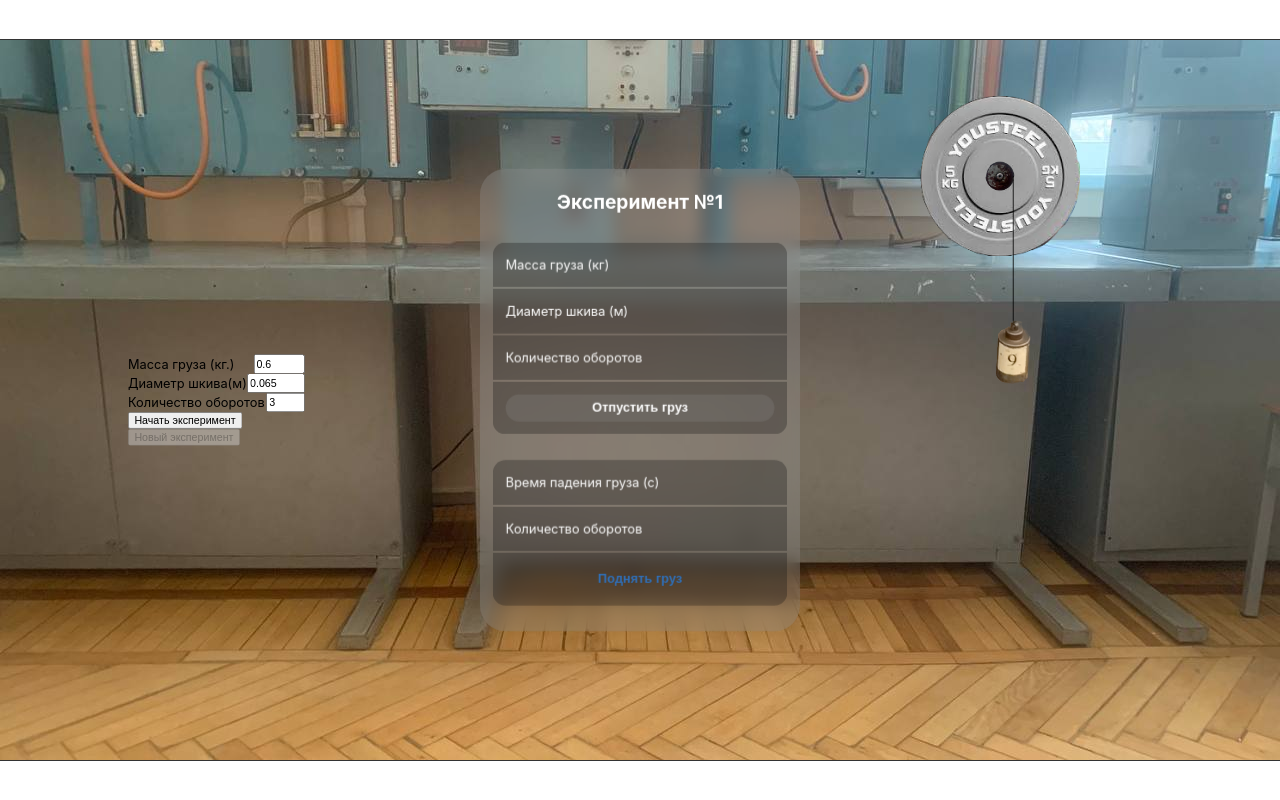
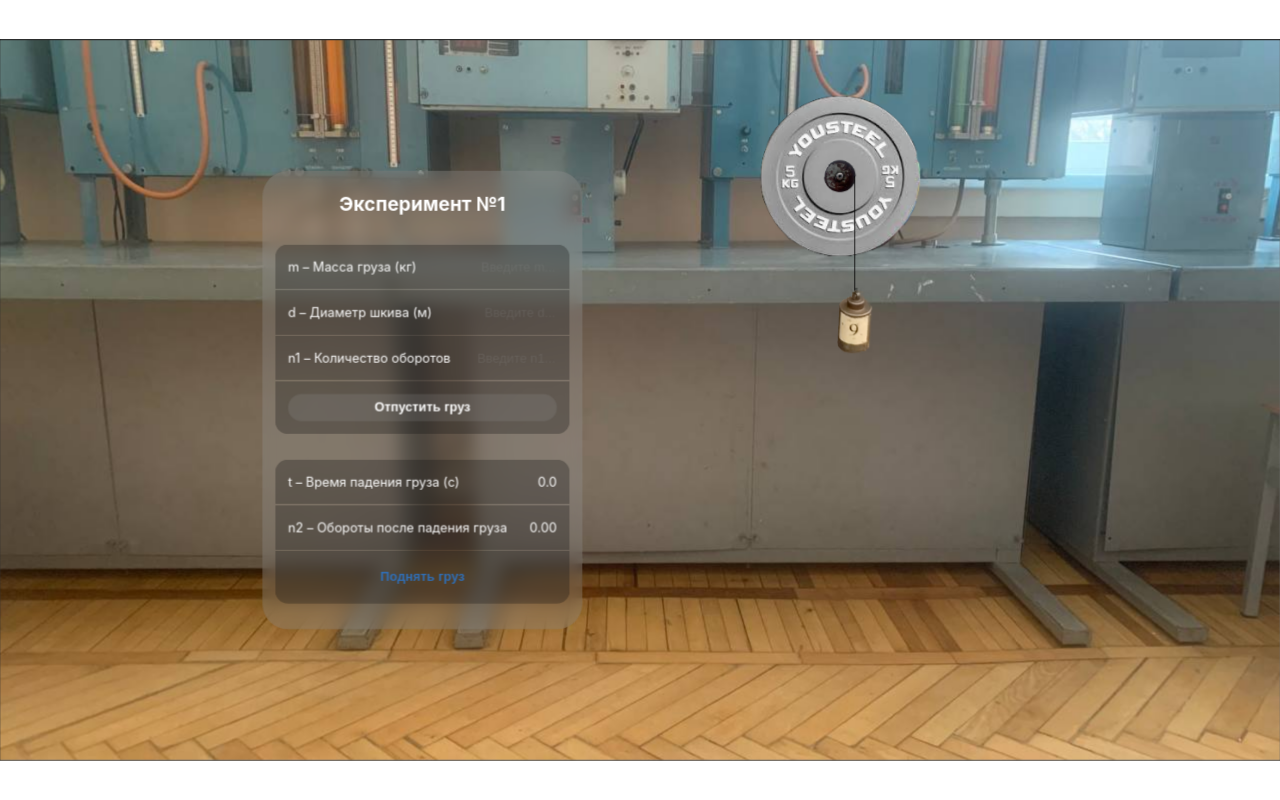
Before and after one commit to TakeMeTo404/lab1-moment-of-inertia, a Svelte app: page / in a window 1280 px wide. Built offline with nearby package versions, Linux system fonts and the light colour scheme.

Commit message:
ui patch 2

```diff
--- a/src/App.svelte
+++ b/src/App.svelte
@@ -7,61 +7,12 @@
 
     let state: State = 'idle'
 
-    /*let m = .6
-    let d = .065
-    let n1 = 3
-    const I = .204
-    const g = 9.81
-
-    let t: number
-    let n2: number
-    $: {
-        console.group()
-        console.log(`m = ${m.toFixed(2)}кг.`)
-        console.log(`d = ${d.toFixed(2)}м.`)
-        console.log(`n1 = ${n1.toFixed(1)}`)
-        console.log(`I = ${I.toFixed(2)}кг*м^2`)
-
-        /!* e = mg / (2m pi R^2 + I/R) *!/
-        const e = m * g / (2 * m * Math.PI * (d * d / 4) + 2 * I / d)
-        const t2 = Math.sqrt(2 * n1 / e)
-        // console.log(`t2 = ${t2.toFixed(2)}сек.`)
-
-        const a =
-            m * g /
-            (m + (
-                I / (2 * Math.PI * (d * d / 4))
-            ))
-
-        const H = Math.PI * d * n1
-        console.log(`H = ${H}м.`)
-
-        t = Math.sqrt(2 * H / a)
-        console.log(`t = ${t.toFixed(2)}сек.`)
-        n2 = n1 /
-            (
-                (m * d * d * t * t * g) / (8 * H * I)
-                - 1
-            )
-
-        const checkI = m * d**2 * t**2 * g / (8 * H * (1 + n1/n2))
-        const checkI2 = m * d * t**2 * g * n2 / (8 * n1 * Math.PI * (n1 + n2))
-        // console.log(`I=${I.toFixed(2)}, checkI=${checkI.toFixed(2)},, checkI2=${checkI2.toFixed(2)}`)
-
-        console.log(`n2 = ${n2.toFixed(1)}`)
-        console.groupEnd()
-    }*/
-
-    /*let ff: number = 0
-    $: console.log(ff, ff, ff, ff)*/
-
-    let m = 0.6
-    let d = 0.065
+    let m = mRange[0]
+    let d = (dRange[0] + dRange[1]) / 2
     let n1 = 3
     const I = 0.204
     const g = 9.81
     const al = .07
-
 
     let t: number
     let n2: number
@@ -129,7 +80,6 @@
          console.log(`I = ${IFinal}`)
          console.groupEnd()*/
     }
-
 
     let pulleyDiameterPx = dRangePx[0]
     $: {
@@ -214,16 +164,29 @@
 
         state = 'idle'
     }
-    /*
-        $: console.log(`Масса груза(г) = ${m}`)
-        $: console.log(`Диаметр шкива(м) = ${d}`)
-        $: console.log(`Количество оборотов n1 = ${n1}`)
-        $: console.log(`Время (с.) = ${t}`)
-        $: console.log(`Количество оборотов n2 = ${n2}`)*/
+
+    const onInputM = (e: Event & { currentTarget: HTMLInputElement, target: HTMLInputElement }) => {
+        const value = parseFloat(e.target.value)
+        if (!isNaN(value)) {
+            m = value
+        }
+    }
+    const onInputD = (e: InputEvent & { currentTarget: HTMLInputElement, target: HTMLInputElement }) => {
+        const value = parseFloat(e.target.value)
+        if (!isNaN(value)) {
+            d = value
+        }
+    }
+    const onInputN1 = (e: InputEvent & { currentTarget: HTMLInputElement, target: HTMLInputElement }) => {
+        const value = parseFloat(e.target.value)
+        if (!isNaN(value)) {
+            n1 = value
+        }
+    }
 </script>
 
 <div class="app" style="width: {width}px; height: {height}px; --scale: {$scale};">
-    <div class="ui-holder">
+    <div class="ui-holder to-left">
         <div class="ui">
             <div class="experiment-counter">
                 Эксперимент №1
@@ -231,81 +194,52 @@
             <section class="input">
                 <div class="section-element">
                     <div class="flex">
-                        <span>Масса груза (кг)</span>
+                        <span>m – Масса груза (кг)</span>
+                        <input type="number" max={mRange[0]} min={mRange[1]} step=".1" placeholder="Введите m..." on:input={onInputM} />
                     </div>
                 </div>
                 <div class="divider"></div>
                 <div class="section-element">
                     <div class="flex">
-                        <span>Диаметр шкива (м)</span>
+                        <span>d – Диаметр шкива (м)</span>
+                        <input type="number" max={dRange[0]} min={dRange[1]} step=".05" placeholder="Введите d..." on:input={onInputD} />
                     </div>
                 </div>
                 <div class="divider"></div>
                 <div class="section-element">
                     <div class="flex">
-                        <span>Количество оборотов</span>
+                        <span>n1 – Количество оборотов</span>
+                        <input type="number" max="4" min="3" step="1" placeholder="Введите n1..." on:input={onInputN1} />
                     </div>
                 </div>
                 <div class="divider"></div>
                 <div class="section-element">
-                    <button>Отпустить груз</button>
+                    <button on:click={onClickStart}>Отпустить груз</button>
                 </div>
             </section>
             <section class="output">
                 <div class="section-element">
                     <div class="flex">
-                        <span>Время падения груза (с)</span>
+                        <span>t – Время падения груза (с)</span>
+                        <span>{ loadFallingTime.toFixed(1) }</span>
                     </div>
                 </div>
                 <div class="divider"></div>
                 <div class="section-element">
                     <div class="flex">
-                        <span>Количество оборотов</span>
+                        <span>n2 – Обороты после падения груза</span>
+                        <span>{ disksRotationDoneDisplayed.toFixed(2) }</span>
                     </div>
                 </div>
                 <div class="divider"></div>
                 <div class="section-element">
-                    <button class="blue">Поднять груз</button>
+                    <button class="blue" on:click={onClickNew}>Поднять груз</button>
                 </div>
             </section>
             <section>
                 <div style="height: 2rem;"></div>
             </section>
         </div>
-    </div>
-
-    <div class="toolbar">
-        <div class="row">
-            <span>Масса груза (кг.)</span>
-            <input bind:value={m} disabled={state !== 'idle'} type="number" min={mRange[0]} max={mRange[1]} step=".1">
-        </div>
-        <div class="row">
-            <span>Диаметр шкива(м)</span>
-            <input bind:value={d} disabled={state !== 'idle'} type="number" min={dRange[0]} max={dRange[1]} step=".01">
-        </div>
-        <div class="row">
-            <span>Количество оборотов</span>
-            <input bind:value={n1} disabled={state !== 'idle'} type="number" min="3" max="4" step="1">
-        </div>
-
-        <div class="row">
-            <button disabled={state !== 'idle'} on:click|preventDefault|stopPropagation={onClickStart}>
-                Начать эксперимент
-            </button>
-        </div>
-        <div class="row">
-            <button disabled={state !== 'fall-done'} on:click|preventDefault|stopPropagation={onClickNew}>
-                Новый эксперимент
-            </button>
-        </div>
-        {#if state === 'falling' || state === 'fall-done'}
-            <div class="row">
-                <span>Время падения: {loadFallingTime.toFixed(1)}сек.</span>
-            </div>
-            <div class="row">
-                <span>Сделано оборотов: {disksRotationDoneDisplayed.toFixed(2)}</span>
-            </div>
-        {/if}
     </div>
 
     <div class="physics-container" style="height: {containerHeightPx}px; width: {flywheelDiameterPx}px;">
@@ -333,11 +267,18 @@
 
     .ui-holder {
         position: fixed;
-        left: 50%;
         top: 50%;
         translate: -50% -50%;
         width: fit-content;
         height: fit-content;
+
+        &.centered {
+            left: 50%;
+        }
+
+        &.to-left {
+            left: 33%;
+        }
 
         .ui {
             background: hsla(12 0% 60% / 30%);
@@ -374,11 +315,44 @@
                     .flex {
                         display: flex;
                         align-items: baseline;
+                        justify-content: space-between;
 
                         span {
                             color: white;
                             font-size: 1rem;
                             background-color: transparent;
+                        }
+
+                        input {
+                            border:0;
+                            outline:0;
+                            -webkit-appearance: none;
+                            background: transparent;
+                            font-size: 16px;
+                            text-align: right;
+                            width: 100px;
+                            color: white;
+                            font-style: italic;
+
+                            &::placeholder {
+                                color: hsla(12 0% 60% / 20%);
+                                font-style: normal;
+                            }
+
+                            &:focus, &:valid {
+                                border: none;
+                                outline:none!important;
+                            }
+
+                            &::-webkit-outer-spin-button,
+                            &::-webkit-inner-spin-button {
+                                -webkit-appearance: none;
+                                margin: 0;
+                            }
+
+                            &[type=number] {
+                                -moz-appearance: textfield;
+                            }
                         }
                     }
 
@@ -415,27 +389,15 @@
                 }
 
                 .divider {
-                    height: 2px;
+                    height: 1px;
                 }
             }
         }
     }
 
-    .toolbar {
-        position: absolute;
-        left: 10%;
-        top: 50%;
-        transform: translateY(-50%);
-
-        .row {
-            display: flex;
-            justify-content: space-between;
-        }
-    }
-
     .physics-container {
         position: absolute;
-        left: 1150px;
+        left: 950px;
         bottom: 130px;
 
         .disk {
```
